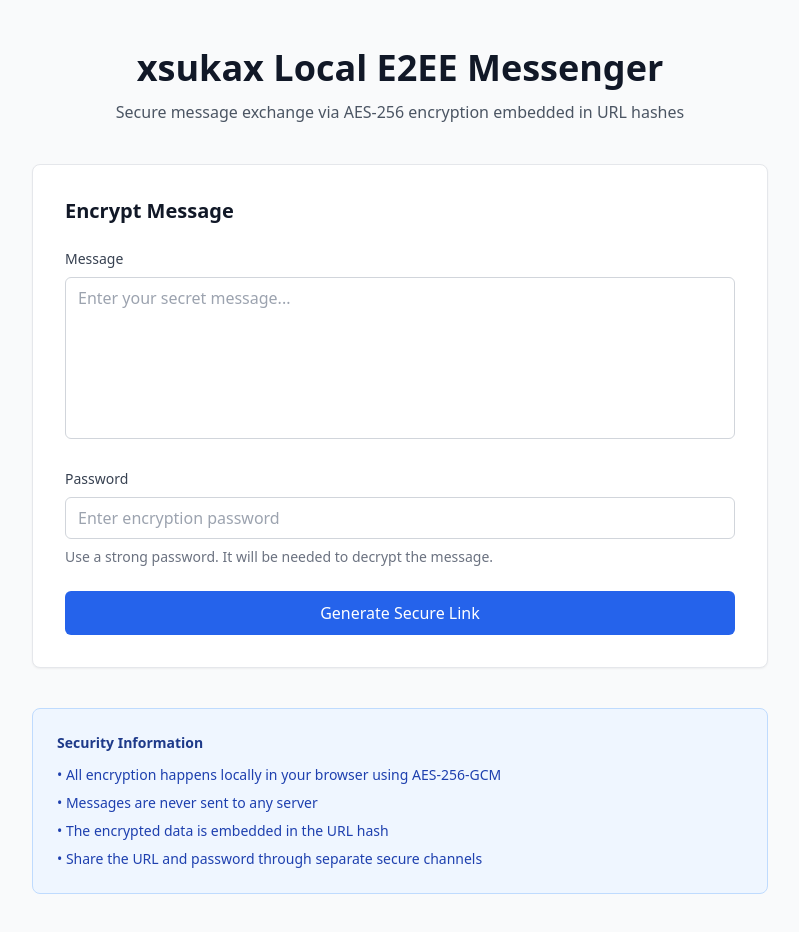
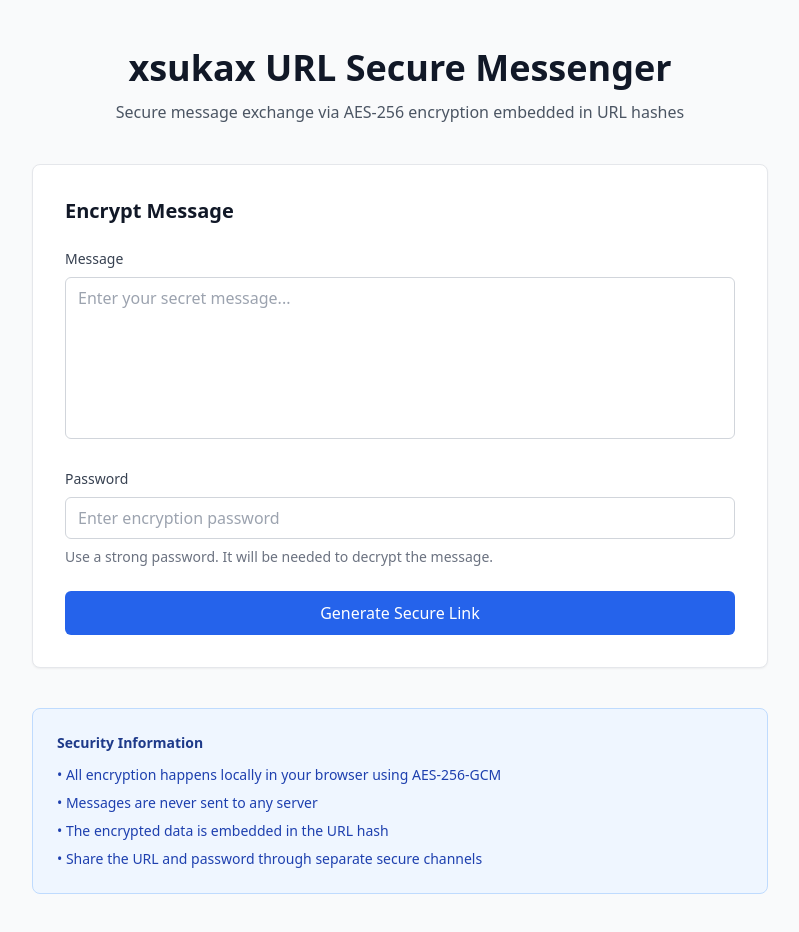
Before and after one commit to xsukax/xsukax-URL-Secure-Messenger, a plain HTML site: page index.html in a window 1280 px wide. Shown: the whole page, without its empty margins (240-1039 px from the left). Drawn offline with nearby package versions, Linux system fonts and the light colour scheme.

Commit message:
Update index.html

```diff
--- a/index.html
+++ b/index.html
@@ -3,7 +3,7 @@
 <head>
     <meta charset="UTF-8">
     <meta name="viewport" content="width=device-width, initial-scale=1.0">
-    <title>xsukax Local E2EE Messenger</title>
+    <title>xsukax URL Secure Messenger</title>
     <script src="https://cdn.tailwindcss.com"></script>
 </head>
 <body class="bg-gray-50 min-h-screen">
@@ -11,7 +11,7 @@
 
     <div class="container mx-auto px-4 py-12 max-w-3xl">
         <header class="text-center mb-10">
-            <h1 class="text-4xl font-semibold text-gray-900 mb-3">xsukax Local E2EE Messenger</h1>
+            <h1 class="text-4xl font-semibold text-gray-900 mb-3">xsukax URL Secure Messenger</h1>
             <p class="text-gray-600">Secure message exchange via AES-256 encryption embedded in URL hashes</p>
         </header>
 
```
